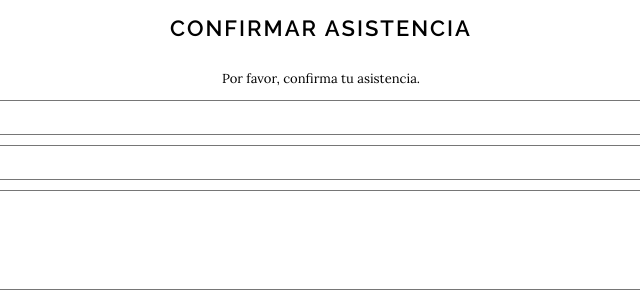
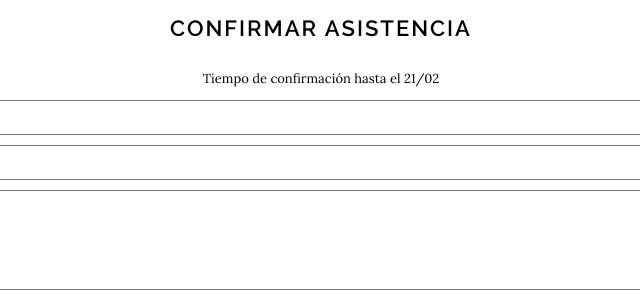
Before and after one commit to alejoaguero/casamientojazygonza, a plain HTML site: page index.html in a window 1280 px wide. Shown: the part 3473-3764 px from the top of the page, 319-959 px from the left. Drawn offline with nearby package versions, Linux system fonts and the light colour scheme.

Commit message:
agregar texto de confirmacion

```diff
--- a/index.html
+++ b/index.html
@@ -128,7 +128,7 @@
             </div>
             <div class="event-boda-ceremonia event-boda-ceremonia-seccion"><!-- Confirmar asistencia  -->
                 <h4 class="animate__animated">CONFIRMAR ASISTENCIA</h4>
-                <p class="event-boda-ceremonia-textDirec">Por favor, confirma tu asistencia.</p>
+                <p class="event-boda-ceremonia-textDirec">Tiempo de confirmación hasta el 21/02</p>
                 <form action="https://formsubmit.co/e9a1c37aaa14b99e91d40f4618c72796" method="post">
                     <input type="text" id="name" name="Nombre" placeholder="Nombre y Apellido" required><br>
                     <select title="asistir" id="asistencia" name="Asistencia" required>
```
